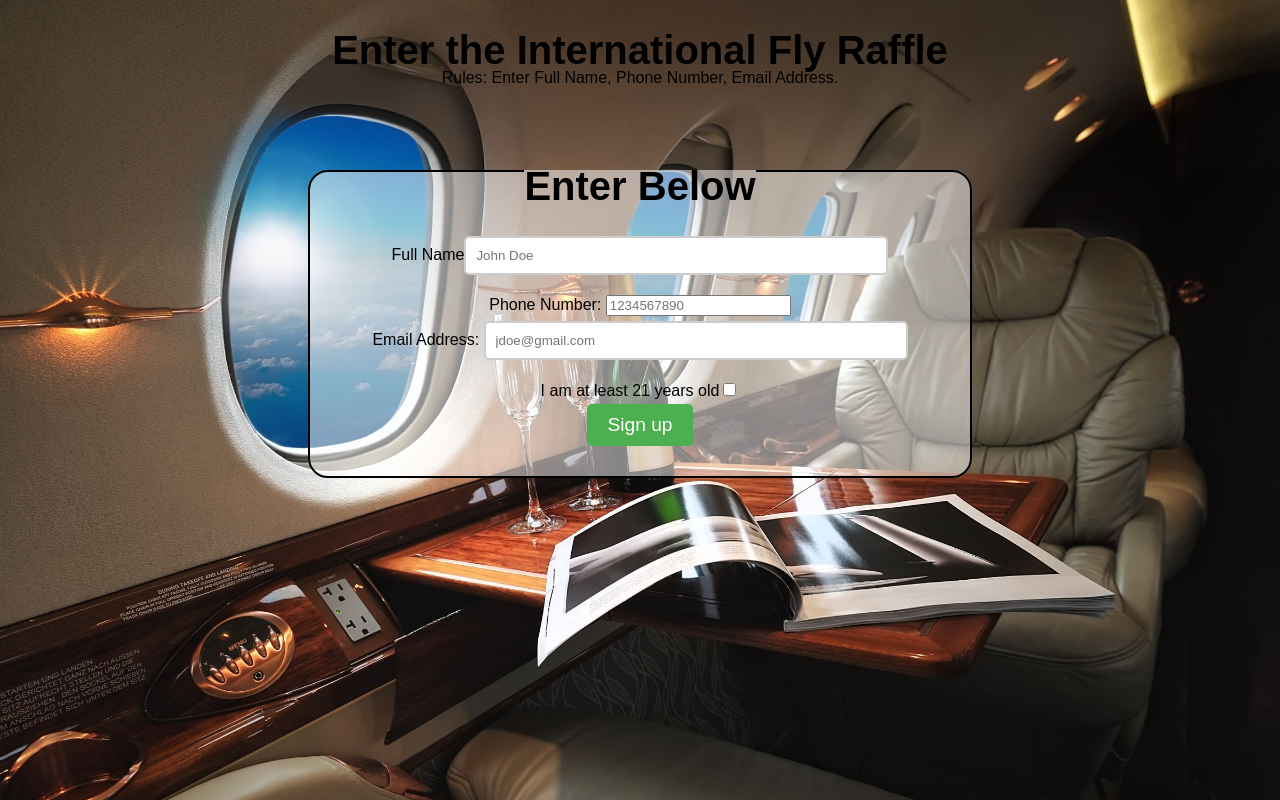
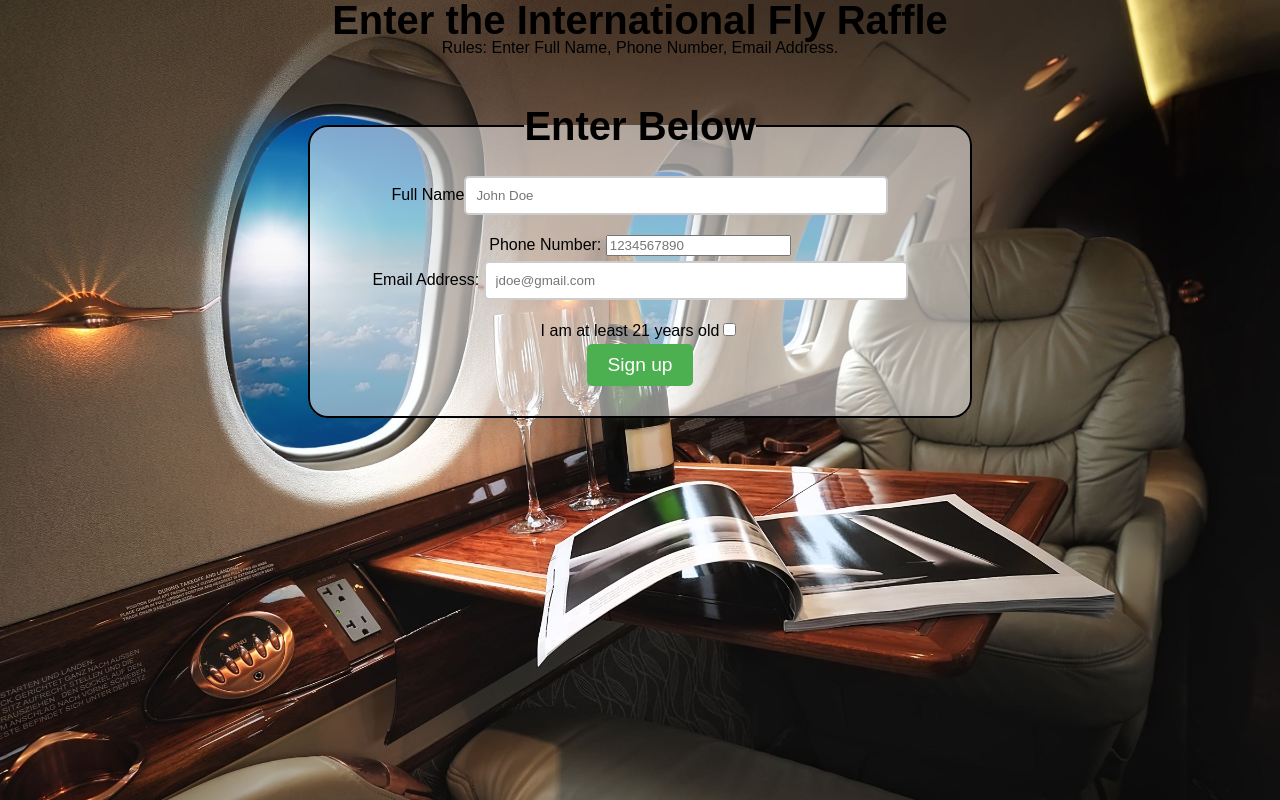
Before and after one commit to rashid0326/Project1-362, a plain HTML site: page index.html in a window 1280 px wide. Drawn offline with nearby package versions, Linux system fonts and the light colour scheme.

Commit message:
Update index.html

```diff
--- a/index.html
+++ b/index.html
@@ -12,7 +12,7 @@
   <script src="https://ajax.googleapis.com/ajax/libs/jquery/3.7.1/jquery.min.js"></script>
   <script src="js/script.js" async></script>
   <style>
-    h1 {
+    h1 h2 {
       margin-top: 30px; /* Adjust the value as needed */
     }
   </style>
```
